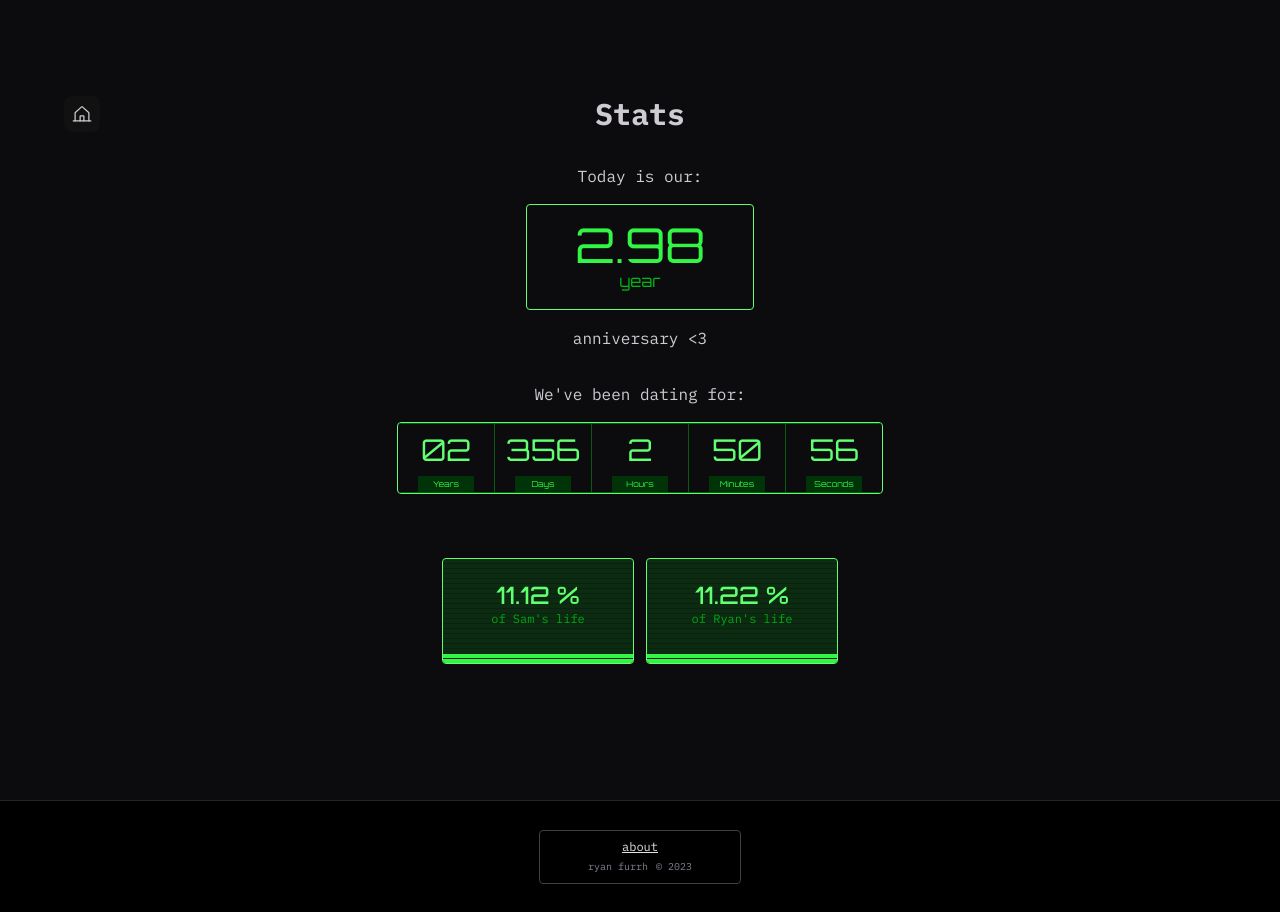
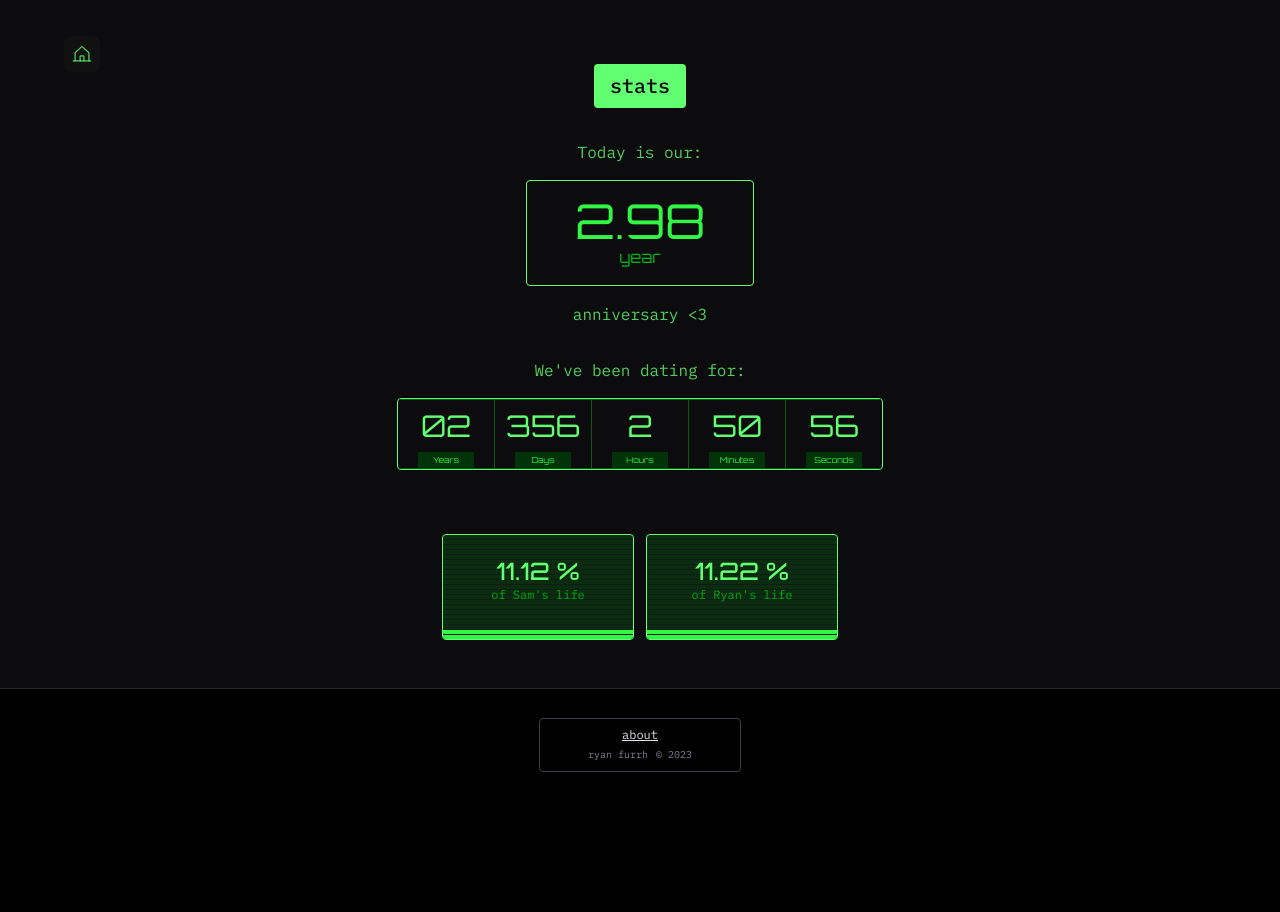
Before and after one commit to ryanfurrh/sam-aswellas-ryan, a Next.js app: page /stats in a window 1280 px wide. After the commit the page ends 800 px from the top, so only its background shows below. Built offline with nearby package versions, Linux system fonts and the light colour scheme.

Commit message:
Fix positioning on stats page

```diff
--- a/src/app/stats/page.tsx
+++ b/src/app/stats/page.tsx
@@ -5,12 +5,16 @@ const todaysDate = Date();
 
 export default function Stats() {
   return (
-    <main className="flex min-h-screen flex-col items-center justify-between p-24 w-full">
-      <div className="absolute w-full left-0">
-        <BackHome />
+    <main className="flex min-h-[calc(100vh-112px)] flex-col items-center justify-between p-10 pt-16 w-full text-neo-300/80">
+      <div className="absolute left-0 top-9">
+        <BackHome color="" />
       </div>
-      <div className="flex flex-col gap-8">
-        <h1 className="text-3xl text-center font-bold">Stats</h1>
+      <div className="flex flex-col gap-8 w-full items-center">
+        <div className="px-4 py-2 rounded-[4px] bg-neo-300 w-fit">
+          <h1 className="text-xl text-center font-medium text-mako-950">
+            stats
+          </h1>
+        </div>
         <RelationshipCounter />
       </div>
     </main>
```
